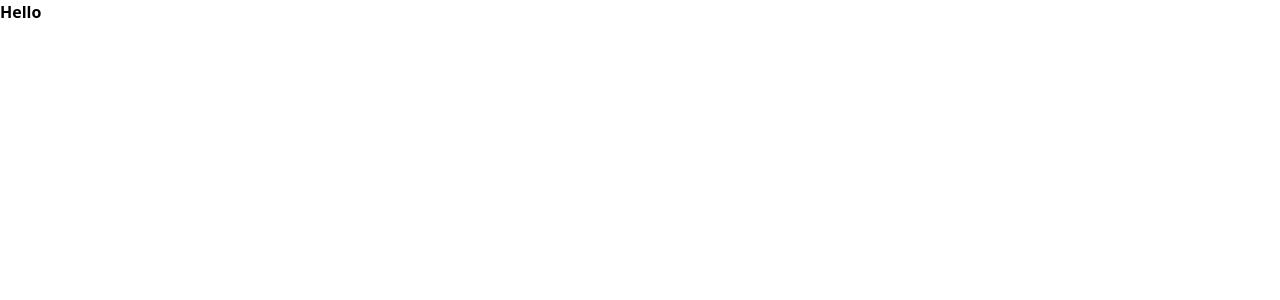
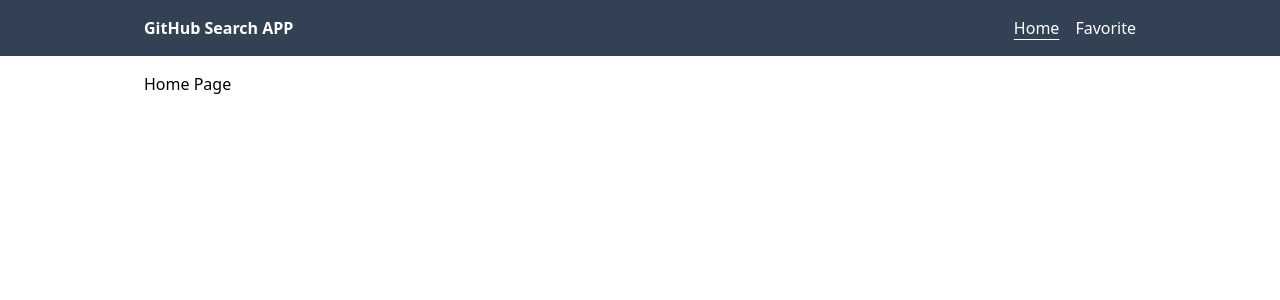
Before and after one commit to GluKosAlex/react-rtk-practice, a React (Create React App) app: page / in a window 1280 px wide. Shown: the top 300 px of the page. Built offline with nearby package versions, Linux system fonts and the light colour scheme.

Commit message:
feat(app): add header with navigation links

```diff
--- a/package.json
+++ b/package.json
@@ -11,6 +11,7 @@
     "@types/node": "^16.18.79",
     "@types/react": "^18.2.55",
     "@types/react-dom": "^18.2.19",
+    "postcss": "^8.4.35",
     "react": "^18.2.0",
     "react-dom": "^18.2.0",
     "react-redux": "^9.1.0",
--- a/src/App.tsx
+++ b/src/App.tsx
@@ -1,5 +1,18 @@
+import { Route, Routes } from 'react-router-dom';
+
+import HomePage from './pages/HomePage';
+import FavoritesPage from './pages/FavoritesPage';
+import PageLayout from './pages/PageLayout';
+
 function App() {
-  return <div className='font-bold'>Hello</div>;
+  return (
+    <Routes>
+      <Route path='/' element={<PageLayout />}>
+        <Route index element={<HomePage />} />
+        <Route path='/favorite' element={<FavoritesPage />} />
+      </Route>
+    </Routes>
+  );
 }
 
 export default App;
--- /dev/null
+++ b/src/components/Header/Header.css
@@ -0,0 +1,4 @@
+.active {
+  text-decoration: underline;
+  text-underline-offset: 5px;
+}
--- /dev/null
+++ b/src/components/Header/Header.tsx
@@ -0,0 +1,20 @@
+import { Link } from 'react-router-dom';
+
+import Navigation from '../Navigation/Navigation';
+
+import './Header.css';
+
+function Header() {
+  return (
+    <header className='flex min-h-10 bg-slate-700 text-white'>
+      <div className='flex justify-between w-full max-w-5xl p-4 mx-auto'>
+        <Link className='font-bold' to='/'>
+          GitHub Search APP
+        </Link>
+        <Navigation />
+      </div>
+    </header>
+  );
+}
+
+export default Header;
--- /dev/null
+++ b/src/components/Navigation/Navigation.tsx
@@ -0,0 +1,12 @@
+import { NavLink } from 'react-router-dom';
+
+function Navigation() {
+  return (
+    <nav className='flex flex-row gap-4'>
+      <NavLink to='/'>Home</NavLink>
+      <NavLink to='/favorite'>Favorite</NavLink>
+    </nav>
+  );
+}
+
+export default Navigation;
--- a/src/index.tsx
+++ b/src/index.tsx
@@ -1,7 +1,13 @@
-import React from 'react';
 import ReactDOM from 'react-dom/client';
-import './index.css';
+import { BrowserRouter } from 'react-router-dom';
+
 import App from './App';
 
+import './index.css';
+
 const root = ReactDOM.createRoot(document.getElementById('root') as HTMLElement);
-root.render(<App />);
+root.render(
+  <BrowserRouter>
+    <App />
+  </BrowserRouter>
+);
--- /dev/null
+++ b/src/pages/FavoritesPage.tsx
@@ -0,0 +1,9 @@
+function FavoritesPage() {
+  return (
+    <main className='w-full max-w-5xl p-4 mx-auto'>
+      <h1>Favorites Page</h1>
+    </main>
+  );
+}
+
+export default FavoritesPage;
--- /dev/null
+++ b/src/pages/HomePage.tsx
@@ -0,0 +1,9 @@
+function HomePage() {
+  return (
+    <main className='w-full max-w-5xl p-4 mx-auto'>
+      <h1>Home Page</h1>
+    </main>
+  );
+}
+
+export default HomePage;
--- /dev/null
+++ b/src/pages/PageLayout.tsx
@@ -0,0 +1,13 @@
+import { Outlet } from 'react-router-dom';
+import Header from '../components/Header/Header';
+
+function PageLayout() {
+  return (
+    <>
+      <Header />
+      <Outlet />
+    </>
+  );
+}
+
+export default PageLayout;
```
Also changed, not shown: 1 other file (tests, documents, lock files or other folders).
